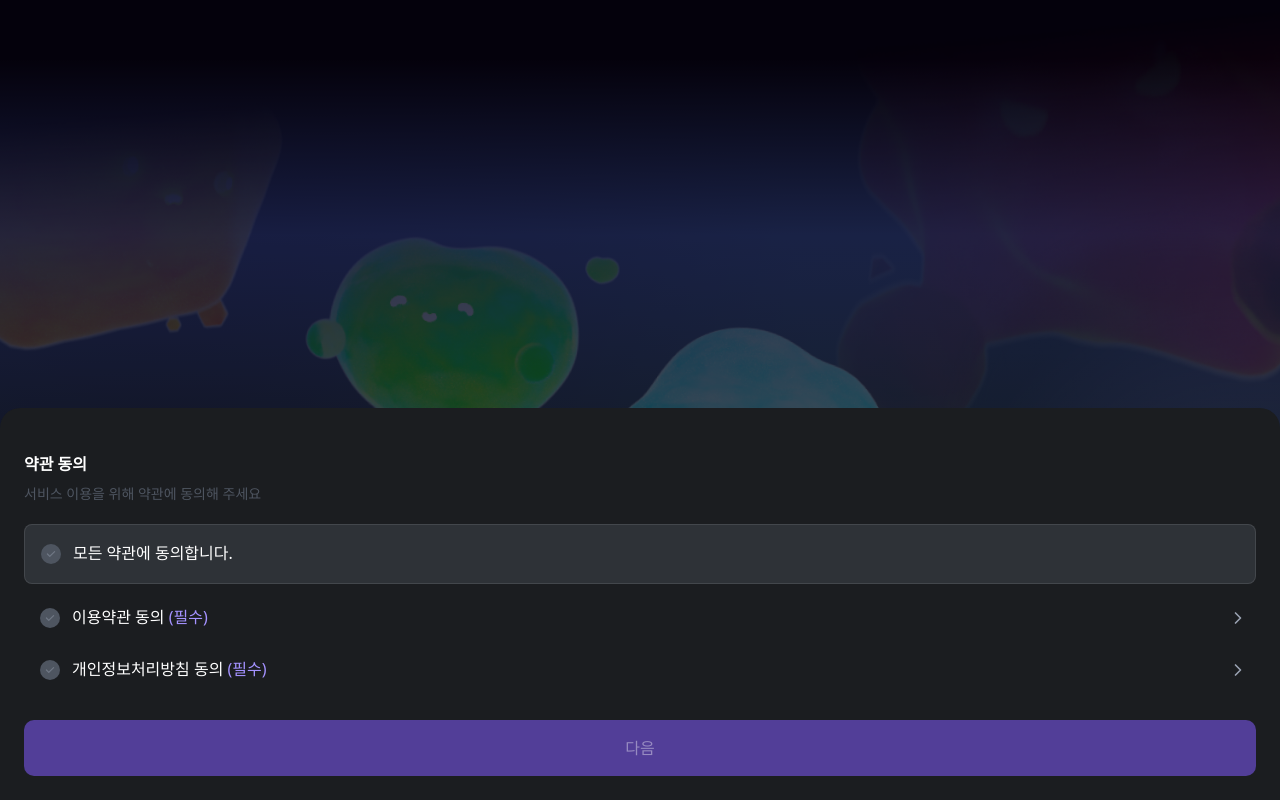
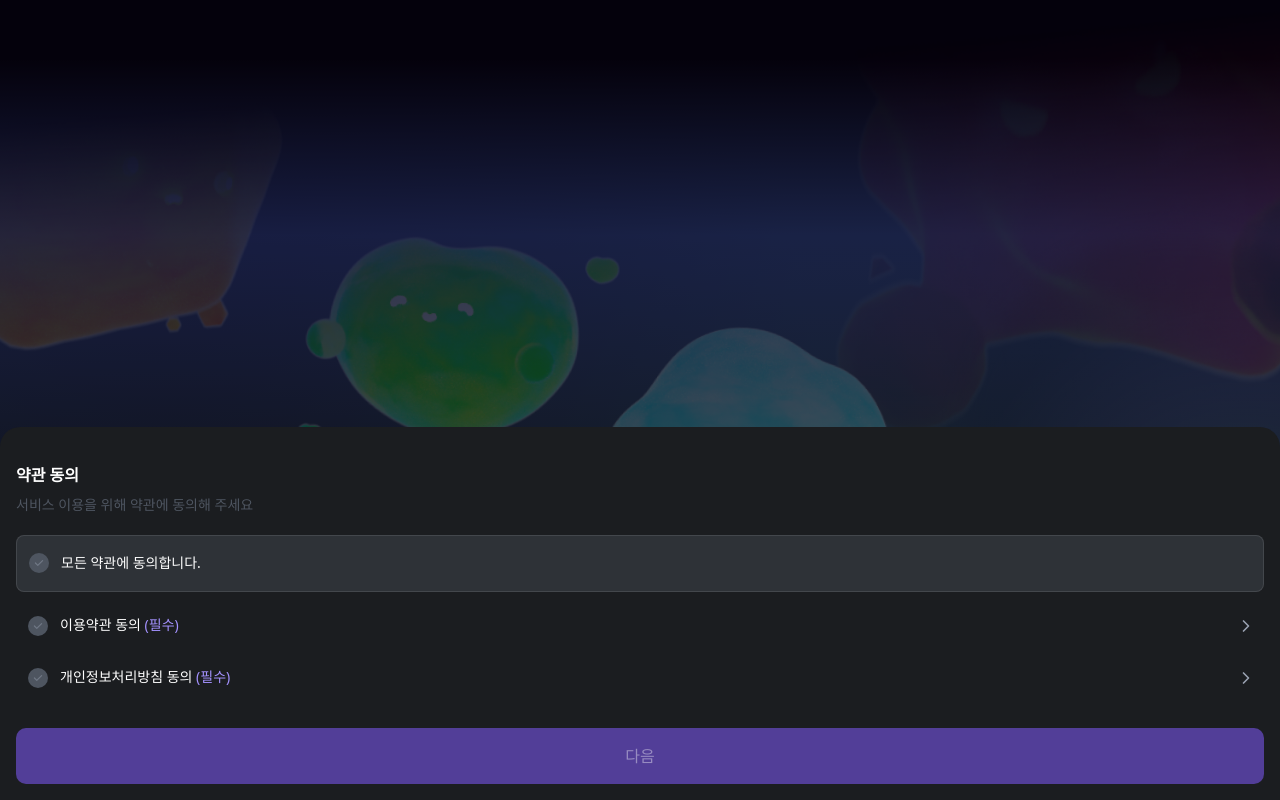
Before and after one commit to depromeet/dpm17-team4-client, a Next.js app in the folder web/: page /auth/terms-bottomsheet in a window 1280 px wide. Shown: the top 800 px of the page. Built offline with nearby package versions, Linux system fonts and the light colour scheme; no server answers.

Commit message:
fix(web): 폰트 수정

```diff
--- a/web/src/app/auth/_components/TermsAgreementBottomSheet.tsx
+++ b/web/src/app/auth/_components/TermsAgreementBottomSheet.tsx
@@ -70,7 +70,7 @@ export default function TermsAgreementBottomSheet({
 
   return (
     <BottomSheet isOpen={isOpen} onClose={onClose}>
-      <div className="p-6">
+      <div className="p-4">
         {/* Title */}
         <h2
           className="text-white mb-2"
@@ -99,7 +99,7 @@ export default function TermsAgreementBottomSheet({
           {/* All Agree */}
           <button
             type="button"
-            className="flex items-center justify-between p-4 bg-[#3C414999] rounded-[8px] cursor-pointer border-[1px] border-[#FFFFFF1A] w-full text-left"
+            className="flex items-center justify-between py-4 px-3 bg-[#3C414999] rounded-[8px] cursor-pointer border-[1px] border-[#FFFFFF1A] w-full text-left"
             onClick={handleAllAgree}
           >
             <div className="flex items-center space-x-3">
@@ -124,14 +124,14 @@ export default function TermsAgreementBottomSheet({
                   />
                 </svg>
               </div>
-              <span className="text-white font-medium">
+              <span className="text-white text-[14px] font-medium">
                 모든 약관에 동의합니다.
               </span>
             </div>
           </button>
 
           {/* Terms of Service */}
-          <div className="flex items-center justify-between pl-4 w-full">
+          <div className="flex items-center justify-between pl-3 w-full">
             <button
               type="button"
               className="flex items-center space-x-3 cursor-pointer text-left flex-1"
@@ -158,7 +158,7 @@ export default function TermsAgreementBottomSheet({
                   />
                 </svg>
               </div>
-              <span className="text-white">
+              <span className="text-white text-[14px] font-medium">
                 이용약관 동의 <span className="text-primary-400">(필수)</span>
               </span>
             </button>
@@ -172,7 +172,7 @@ export default function TermsAgreementBottomSheet({
           </div>
 
           {/* Privacy Policy */}
-          <div className="flex items-center justify-between pl-4 w-full">
+          <div className="flex items-center justify-between pl-3 w-full">
             <button
               type="button"
               className="flex items-center space-x-3 cursor-pointer text-left flex-1"
@@ -197,7 +197,7 @@ export default function TermsAgreementBottomSheet({
                   />
                 </svg>
               </div>
-              <span className="text-white">
+              <span className="text-white text-[14px] font-medium">
                 개인정보처리방침 동의{' '}
                 <span className="text-primary-400">(필수)</span>
               </span>
```
